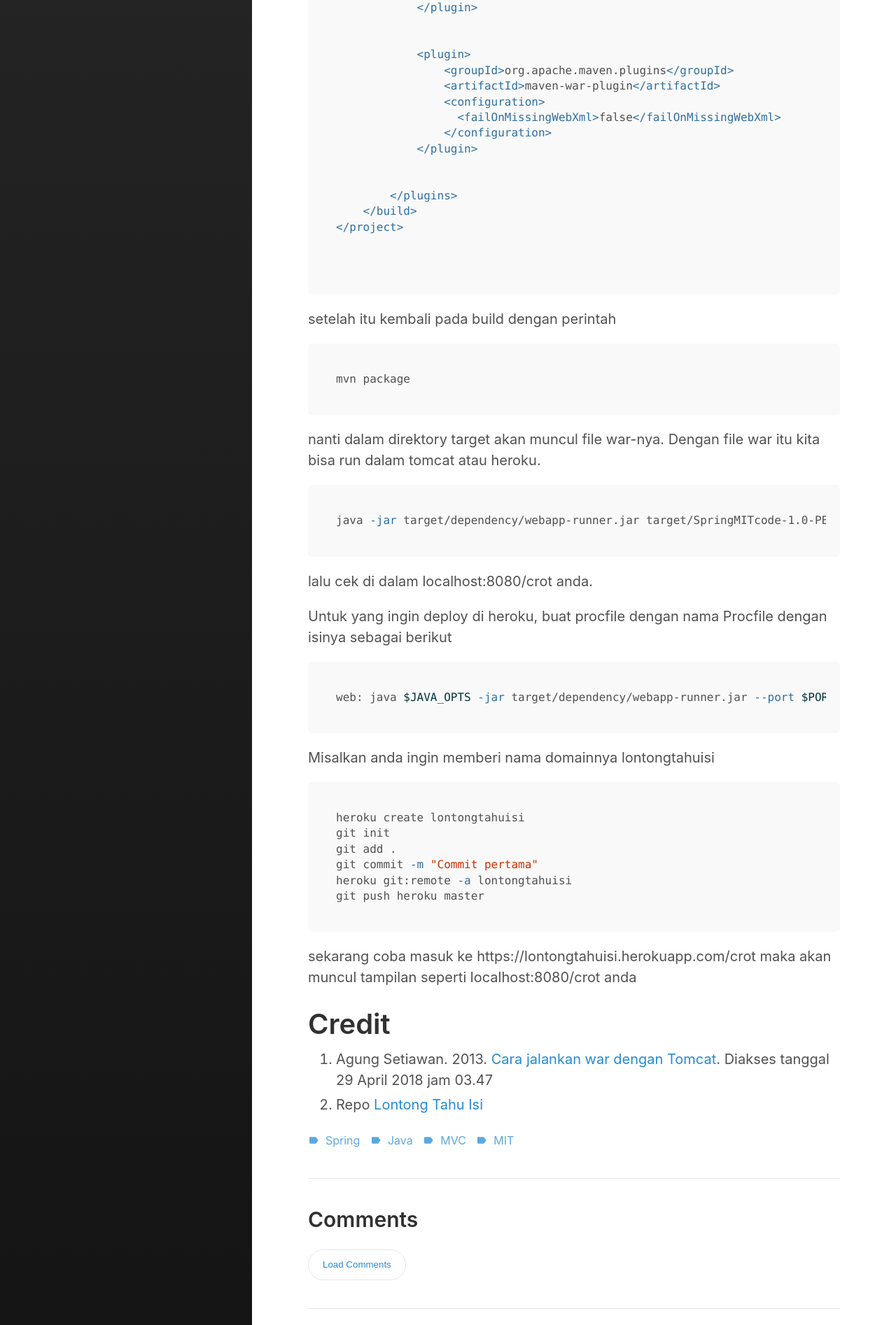
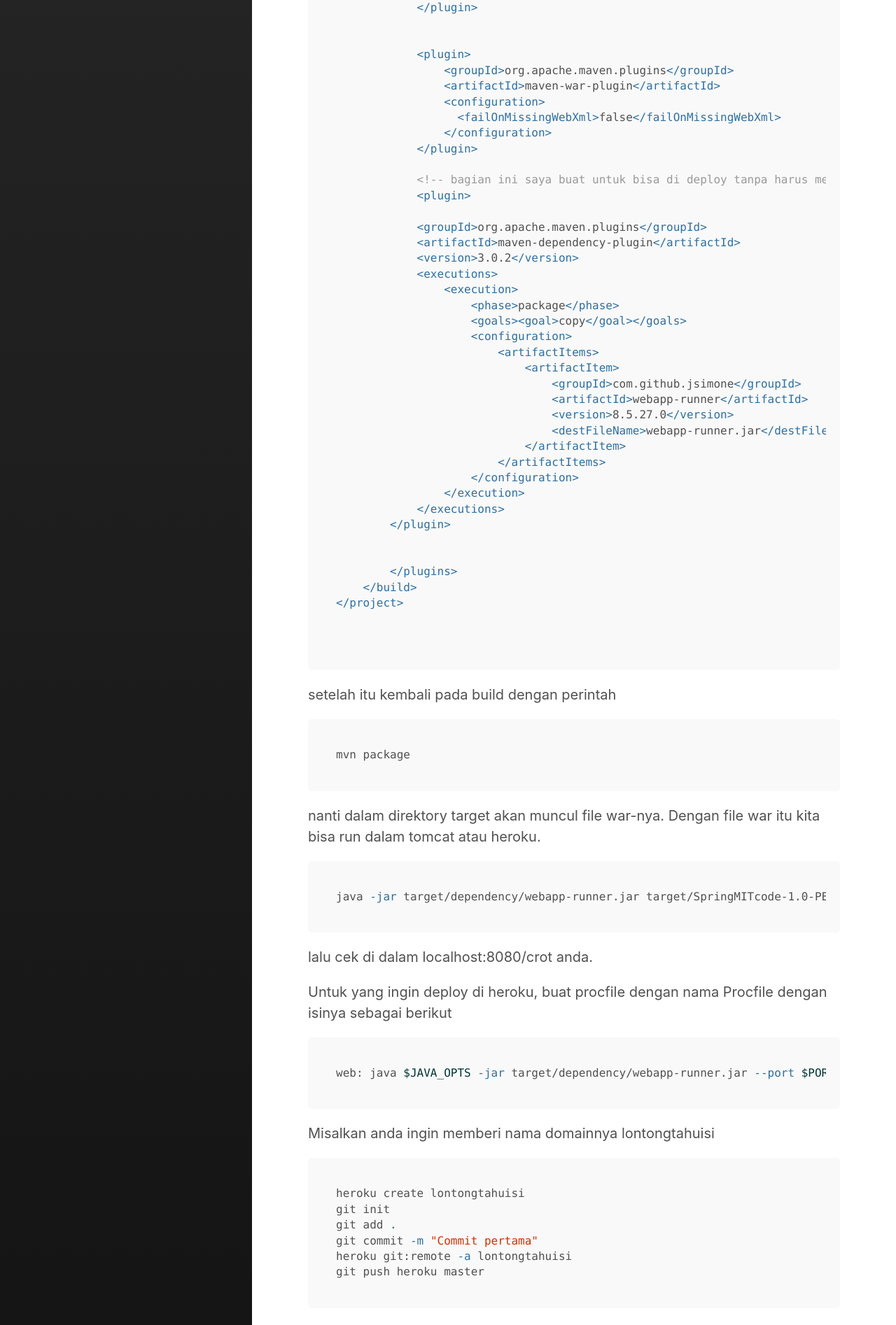
Before and after one commit to faoziaziz/faoziaziz, a Jekyll site: the page built from _posts/ngoprek/2018-4-29-Spring-Azheicq-2.md, in a window 1280 px wide. Shown: the part 1860-3754 px from the top of the page at 70% size. Built offline with Jekyll 4.4.1, drawn with Linux system fonts in a browser that asks for light colours.

Commit message:
lontong tahu isi

```diff
--- a/_posts/ngoprek/2018-4-29-Spring-Azheicq-2.md
+++ b/_posts/ngoprek/2018-4-29-Spring-Azheicq-2.md
@@ -95,6 +95,30 @@ Oke guys sekarang masuk ke memburu MIT episode 5 kali ini kita akan membuat file
                 </configuration>
             </plugin>
 
+            <!-- bagian ini saya buat untuk bisa di deploy tanpa harus menginstall server tomcat di localhost atau menginstall plugin deploy cli di heroku-->
+            <plugin>
+
+            <groupId>org.apache.maven.plugins</groupId>
+            <artifactId>maven-dependency-plugin</artifactId>
+            <version>3.0.2</version>
+            <executions>
+                <execution>
+                    <phase>package</phase>
+                    <goals><goal>copy</goal></goals>
+                    <configuration>
+                        <artifactItems>
+                            <artifactItem>
+                                <groupId>com.github.jsimone</groupId>
+                                <artifactId>webapp-runner</artifactId>
+                                <version>8.5.27.0</version>
+                                <destFileName>webapp-runner.jar</destFileName>
+                            </artifactItem>
+                        </artifactItems>
+                    </configuration>
+                </execution>
+            </executions>
+        </plugin>
+
 
         </plugins>
     </build>
```
